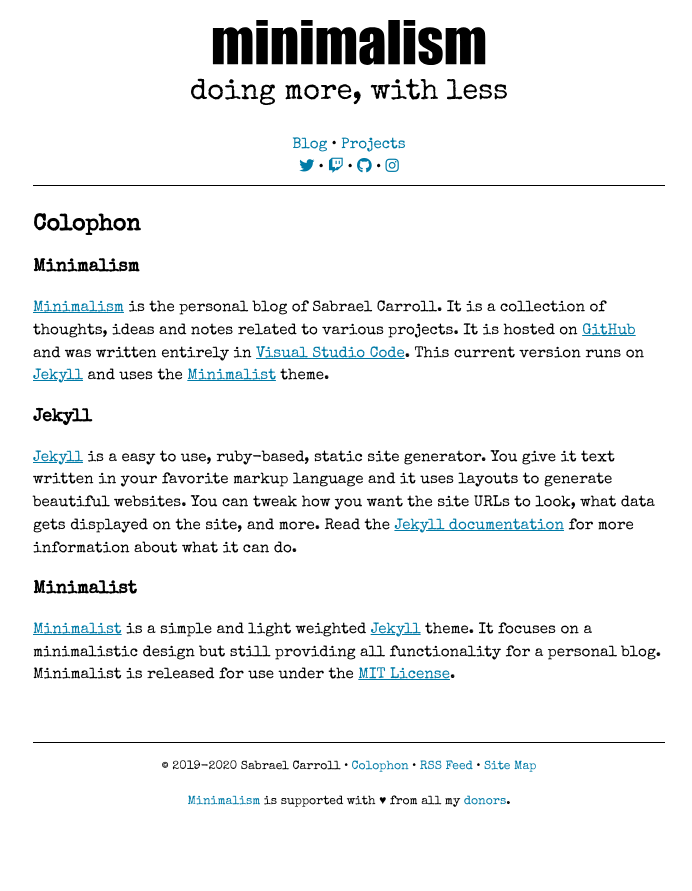
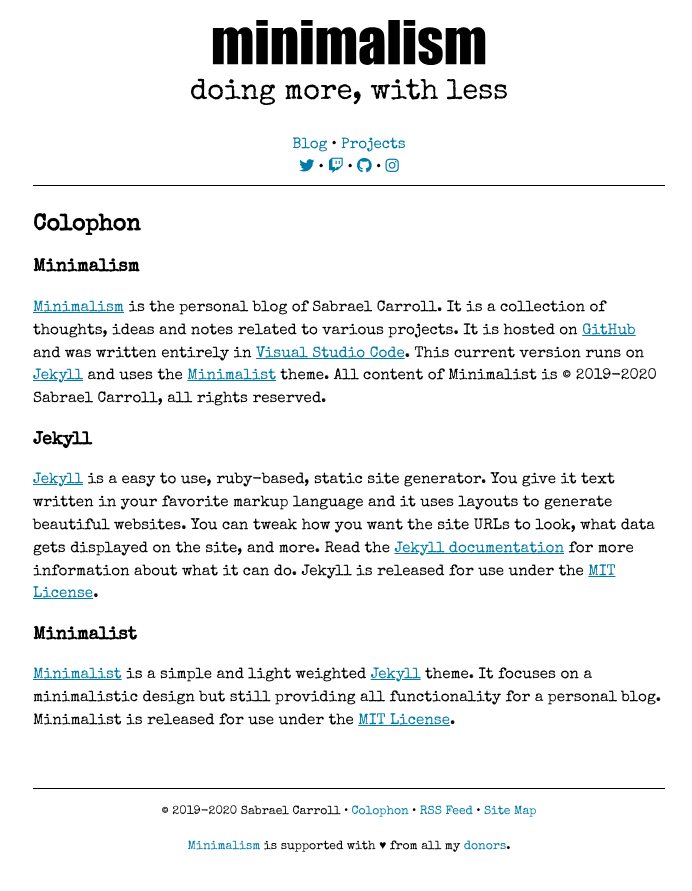
Before and after one commit to rabbitDumpling/rabbitdumpling.github.io, a Jekyll site: the page built from colophon.md, in a window 1280 px wide. Shown: the top 891 px of the page, without its empty margins (291-983 px from the left). Built offline with Jekyll 4.4.1, drawn with Linux system fonts in a browser that asks for light colours; nearby versions of some CDN libraries.

Commit message:
Update LICENSE

```diff
--- a/colophon.md
+++ b/colophon.md
@@ -5,10 +5,11 @@ permalink: /colophon/
 ---
 
 ### Minimalism
-[Minimalism]({{site.url}}) is the personal blog of Sabrael Carroll. It is a collection of thoughts, ideas and notes related to various projects. It is hosted on [GitHub](https://github.com/rabbitDumpling/rabbitdumpling.github.io) and was written entirely in [Visual Studio Code](https://code.visualstudio.com/). This current version runs on [Jekyll](https://jekyllrb.com/) and uses the [Minimalist](https://github.com/Trybnetic/minimalist) theme.
+[Minimalism]({{site.url}}) is the personal blog of Sabrael Carroll. It is a collection of thoughts, ideas and notes related to various projects. It is hosted on [GitHub](https://github.com/rabbitDumpling/rabbitdumpling.github.io) and was written entirely in [Visual Studio Code](https://code.visualstudio.com/). This current version runs on [Jekyll](https://jekyllrb.com/) and uses the [Minimalist](https://github.com/Trybnetic/minimalist) theme. All content of Minimalist is © {{ site.copyright }} {{ site.owner }}, all rights reserved.
+
 
 ### Jekyll
-[Jekyll](https://jekyllrb.com/) is a easy to use, ruby-based, static site generator. You give it text written in your favorite markup language and it uses layouts to generate beautiful websites. You can tweak how you want the site URLs to look, what data gets displayed on the site, and more. Read the [Jekyll documentation](http://jekyllrb.com/docs/home/) for more information about what it can do.
+[Jekyll](https://jekyllrb.com/) is a easy to use, ruby-based, static site generator. You give it text written in your favorite markup language and it uses layouts to generate beautiful websites. You can tweak how you want the site URLs to look, what data gets displayed on the site, and more. Read the [Jekyll documentation](http://jekyllrb.com/docs/home/) for more information about what it can do. Jekyll is released for use under the [MIT License](LICENSE).
 
 ### Minimalist
 [Minimalist](https://github.com/Trybnetic/minimalist) is a simple and light weighted [Jekyll](https://jekyllrb.com/) theme. It focuses on a minimalistic design but still providing all functionality for a personal blog. Minimalist is released for use under the [MIT License](LICENSE).
```
Also changed, not shown: 1 other file.
